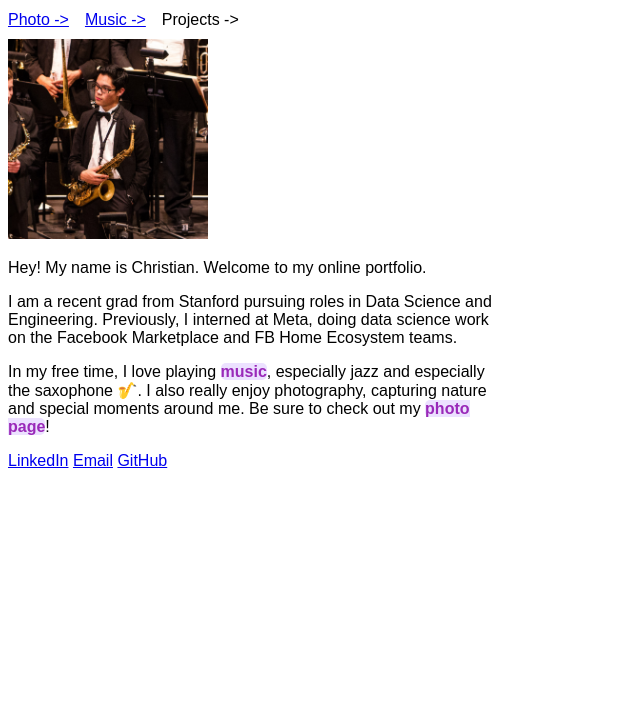
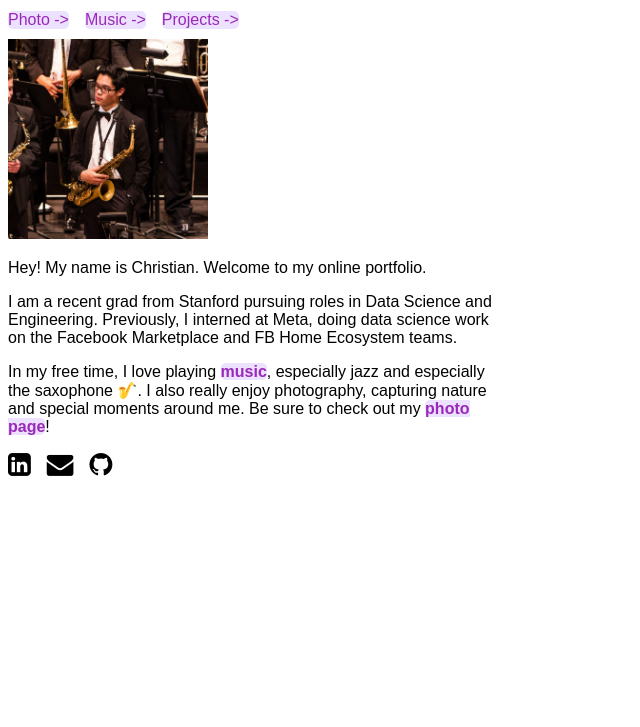
Before and after one commit to christianpalomo/personal-website, a plain HTML site: page index.html in a window 1280 px wide. Shown: the part 73-800 px from the top of the page, without its empty margins (0-640 px from the left). Drawn offline with Linux system fonts and the light colour scheme; a web font is replaced by a local one.

Commit message:
Add icons to contact me bar.

```diff
--- a/css/styles.css
+++ b/css/styles.css
@@ -1,17 +1,24 @@
 body {
-  background-image: url("images/seattle-skyline.jpg");
   font-family: "Darker Grotesque", sans-serif;
   font-optical-sizing: auto;
   font-weight: 500;
   font-style: normal;
 }
-
+p.name {
+  font-weight: 600;
+}
 .nav-bar {
   /* position: fixed; */
   display: flex;
   gap: 1rem;
   margin-top: 10;
   margin-bottom: 10px;
+}
+.nav-bar a {
+  color: #9a29b9;
+  background-color: #ece1ff;
+  border-radius: 5px;
+  text-decoration: none;
 }
 p.name {
   font-size: 20pt;
@@ -21,6 +28,17 @@ p.name {
 }
 .about-me {
   max-width: 500px;
+}
+.contact-me {
+  display: flex;
+  gap: 1rem;
+  margin-top: 10;
+  margin-bottom: 10px;
+}
+.contact-me a {
+  font-size: 20pt;
+  text-decoration: none;
+  color: black;
 }
 .link-highlight {
   font-weight: 700;
@@ -42,4 +60,7 @@ p.name {
     align-items: center;
     justify-content: center;
   }
+  .contact-me a {
+    color: rgba(255, 255, 255, 0.792);
+  }
 }
--- a/index.html
+++ b/index.html
@@ -4,7 +4,12 @@
     <meta charset="UTF-8" />
     <meta name="viewport" content="width=device-width, initial-scale=1.0" />
     <title>Christian Palomo</title>
+    <!-- Stylesheets -->
     <link rel="stylesheet" href="css/styles.css" />
+    <link
+      rel="stylesheet"
+      href="https://cdnjs.cloudflare.com/ajax/libs/font-awesome/4.7.0/css/font-awesome.min.css"
+    />
     <!-- Import Google Font -->
     <link rel="preconnect" href="https://fonts.googleapis.com" />
     <link rel="preconnect" href="https://fonts.gstatic.com" crossorigin />
@@ -44,9 +49,12 @@
     </div>
 
     <div class="contact-me">
-      <a href="https://www.linkedin.com/in/christianpalomo/">LinkedIn</a>
-      <a href="mailto:palomoc@stanford.edu">Email</a>
-      <a href="https://github.com/christianpalomo">GitHub</a>
+      <a
+        class="fa fa-linkedin-square"
+        href="https://www.linkedin.com/in/christianpalomo/"
+      ></a>
+      <a class="fa fa-envelope" href="mailto:palomoc@stanford.edu"></a>
+      <a class="fa fa-github" href="https://github.com/christianpalomo"></a>
     </div>
     <!-- <button>Return to Top</button> -->
     <!-- JavaScript -->
```
Also changed, not shown: 1 other file.
